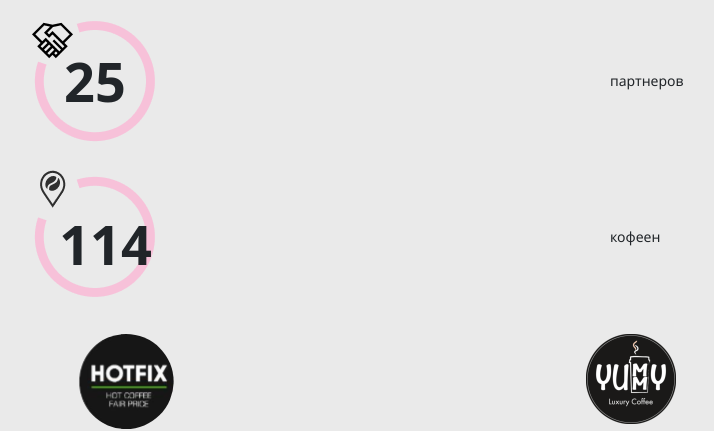
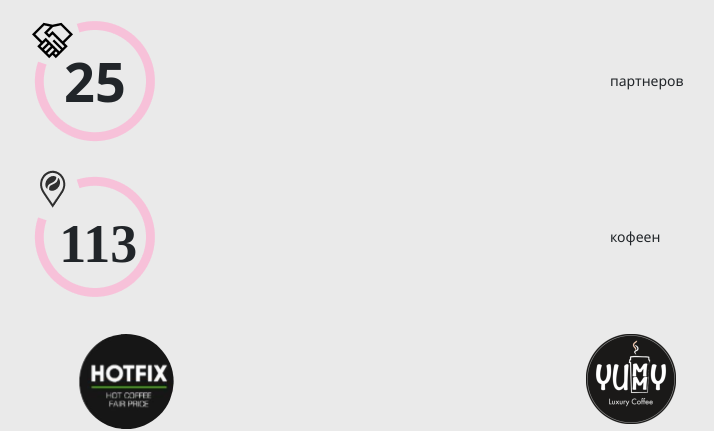
Before and after one commit to AnastasiaEvl/Fcoffe, a React (Create React App) app: page / in a window 1280 px wide. Shown: the part 1395-1826 px from the top of the page, without its empty margins (134-848 px from the left). Built offline with nearby package versions, Linux system fonts and the light colour scheme.

Commit message:
change speed of counter

```diff
--- a/src/MainPage/Counter.js
+++ b/src/MainPage/Counter.js
@@ -20,14 +20,14 @@ function Counter() {
       <div>
         <img
           className="logoPartners"
-          style={{ zIndex: "3px;" }}
+          style={{ zIndex: "3" }}
           src="/image/partners.png"
         />
       </div>
       <div className="counterStyle">
         <CountUp
           end={25}
-          duration="2"
+          duration="4"
           onStart={onStart}
           onEnd={onEnd}
           redraw={false}
@@ -57,20 +57,20 @@ function Counter() {
       <div>
         <img
           className="coffeePartners"
-          style={{ zIndex: "3px;" }}
+          style={{ zIndex: "3" }}
           src="/image/coffeePartners.png"
         />
       </div>
       <div className="counterStyle">
         <CountUp
           end={114}
-          duration="3"
+          duration="4"
           onStart={onStart}
           onEnd={onEnd}
           redraw={false}
           containerProps={containerProps}
           style={{
-            // fontFamily: "SF UI Display",
+            fontFamily: "SF UI Display",
             fontStyle: "normal",
             fontWeight: "bold",
             fontSize: "54px",
@@ -85,7 +85,7 @@ function Counter() {
               <span
                 ref={countUpRef}
                 style={{
-                  // fontFamily: "SF UI Display",
+                  fontFamily: "SF UI Display",
                   fontStyle: "normal",
                   fontWeight: "bold",
                   fontSize: "54px",
```
